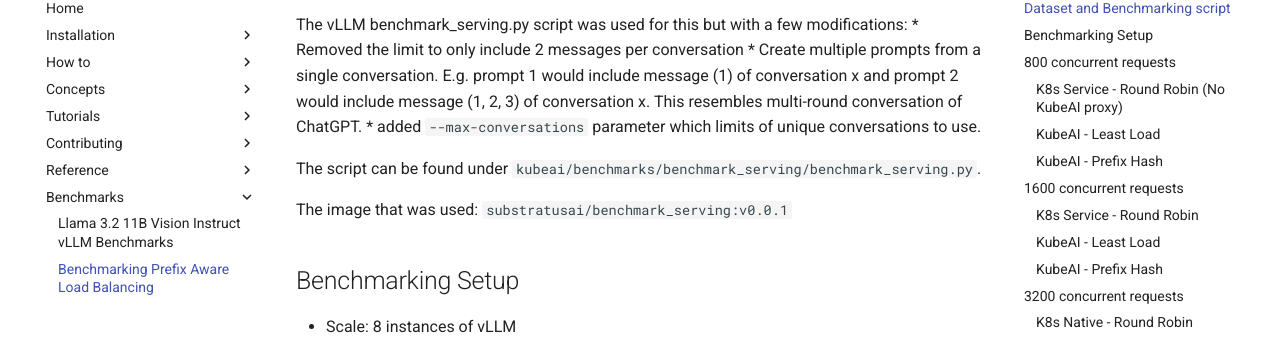
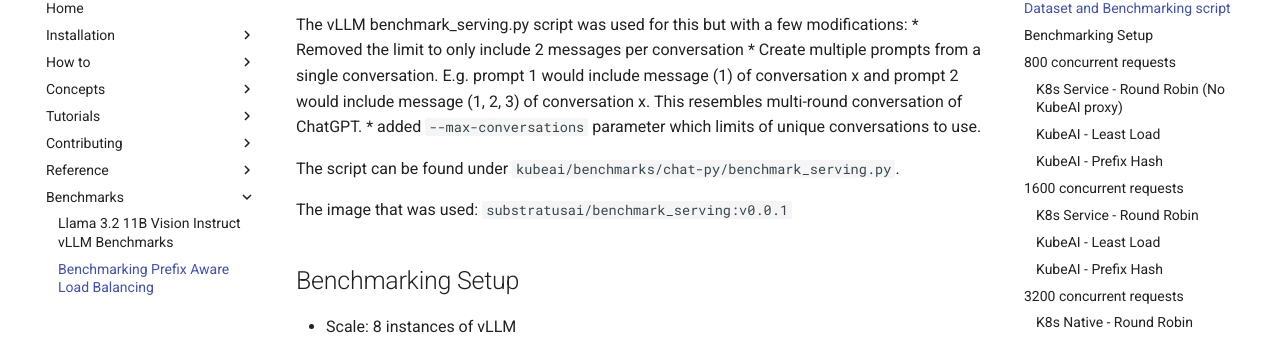
Before and after one commit to substratusai/kubeai, an MkDocs documentation site: the page built from docs/benchmarks/prefix-aware-load-balancing.md, in a window 1280 px wide and 900 px high, scrolled down 1125 px. Shown: the part 100-441 px from the top of the window. Built offline with MkDocs 1.6.1 and Material for MkDocs 9.7.7, drawn with Linux system fonts in a browser that asks for light colours; comment, search, counter and statistics services are not loaded.

Commit message:
fix path

```diff
--- a/docs/benchmarks/prefix-aware-load-balancing.md
+++ b/docs/benchmarks/prefix-aware-load-balancing.md
@@ -45,7 +45,7 @@ The vLLM benchmark_serving.py script was used for this but with a few  modificat
 * Create multiple prompts from a single conversation. E.g. prompt 1 would include message (1) of conversation x and prompt 2 would include message  (1, 2, 3) of conversation x. This resembles multi-round conversation of ChatGPT.
 * added `--max-conversations` parameter which limits of unique conversations to use.
 
-The script can be found under `kubeai/benchmarks/benchmark_serving/benchmark_serving.py`.
+The script can be found under `kubeai/benchmarks/chat-py/benchmark_serving.py`.
 
 The image that was used: `substratusai/benchmark_serving:v0.0.1`
 
```
